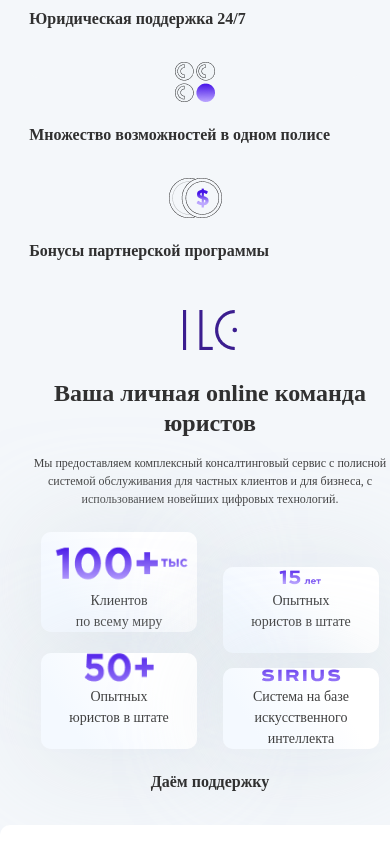
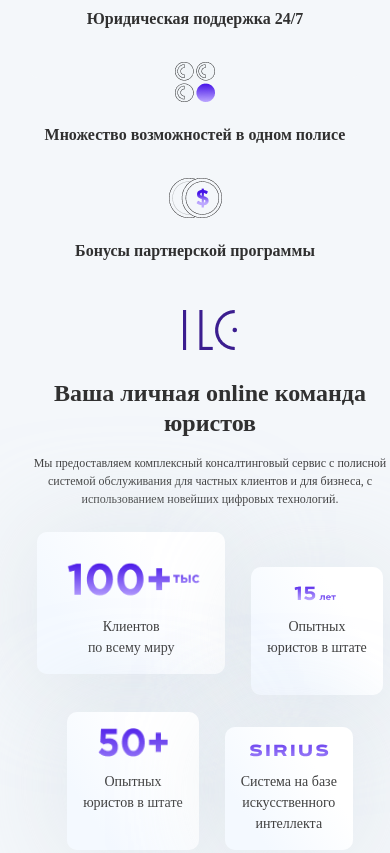
Before and after one commit to OlehHorodeckiy/Practice, a website: page #src/index.html in a window 390 px wide. Shown: the part 540-1393 px from the top of the page. Drawn offline with nearby package versions, Linux system fonts and the light colour scheme; files that its build step writes are made by us from their sources; files whose address does not match are found by name; a web font is replaced by a local one.

Commit message:
added block3

```diff
--- a/#src/index.html
+++ b/#src/index.html
@@ -136,14 +136,14 @@
             </div>
             <div class="expertise__statistick">
                 <div class="expertise__content-items">
-                    <div class="expertise__content">
+                    <div class="expertise__content1">
                     <img class="expertise__image1" src="./img/1.png" alt="">
 
                         <div class="expertise__content-text">Клиентов
                              по всему миру
                             </div>
                     </div>
-                    <div class="expertise__content">
+                    <div class="expertise__content2">
                         <img class="expertise__image2" src="./img/2.png" alt="">
 
                         <div class="expertise__content-text">Опытных
@@ -151,7 +151,7 @@
 
                         </div>
                     </div>
-                    <div class="expertise__content">
+                    <div class="expertise__content2">
                         <img class="expertise__image3"src="./img/3.png" alt="">
 
                         <div class="expertise__content-text">Опытных
@@ -159,7 +159,7 @@
 
                         </div>
                     </div>
-                    <div class="expertise__content">
+                    <div class="expertise__content3">
                         <img class="expertise__image4"src="./img/4.png" alt="">
 
                         <div class="expertise__content-text">Система на базе
--- a/#src/scss/style.scss
+++ b/#src/scss/style.scss
@@ -34,7 +34,6 @@ body {
     }
     .header__title {
       margin-left: 64px;
-
       font-style: normal;
       font-weight: normal;
       font-size: 12px;
@@ -106,6 +105,7 @@ body {
       width: 100%;
     }
     .about__title {
+      font-family: 'Gotham Pro';
       white-space: pre-line;
       font-style: normal;
       font-weight: bold;
@@ -194,7 +194,7 @@ body {
           height: 100%;
           column-gap: 26px;
           justify-content: flex-end;
-          .expertise__content {
+          .expertise__content1 {
             background: linear-gradient(
               236.29deg,
               #ffffff 29.99%,
@@ -203,13 +203,54 @@ body {
             text-align: center;
             box-shadow: 0px 4px 100px rgba(208, 218, 227, 0.57);
             border-radius: 10px;
-            width: 40%;
+
+            padding: 32px;
 
             .expertise__content-text {
               font-size: 14px;
               line-height: 150%;
               white-space: pre-line;
               color: #404040;
+              margin-top: 10px;
+            }
+          }
+          .expertise__content2 {
+            background: linear-gradient(
+              236.29deg,
+              #ffffff 29.99%,
+              #f4f9ff 79.17%
+            );
+            text-align: center;
+            box-shadow: 0px 4px 100px rgba(208, 218, 227, 0.57);
+            border-radius: 10px;
+            margin-bottom: 17px;
+            padding: 24px;
+
+            .expertise__content-text {
+              font-size: 14px;
+              line-height: 150%;
+              white-space: pre-line;
+              color: #404040;
+              margin-top: 10px;
+            }
+          }
+          .expertise__content3 {
+            background: linear-gradient(
+              236.29deg,
+              #ffffff 29.99%,
+              #f4f9ff 79.17%
+            );
+            text-align: center;
+            box-shadow: 0px 4px 100px rgba(208, 218, 227, 0.57);
+            border-radius: 10px;
+            padding: 40px;
+
+            .expertise__content-text {
+              font-size: 14px;
+              line-height: 150%;
+              white-space: pre-line;
+              color: #404040;
+              margin-top: 10px;
             }
           }
         }
@@ -1058,6 +1099,9 @@ body {
   .container {
     width: 540px;
   }
+  .help_content .wrapper .helper_content .item-help__text {
+    text-align: center;
+  }
   .footer .wrapper .footer__copy {
     display: block;
     text-align: center;
@@ -1356,4 +1400,28 @@ body {
     width: 100%;
     padding: 0 15px;
   }
+  .expertise
+    .container
+    .expertise__row
+    .expertise__statistick
+    .expertise__content-items
+    .expertise__content1 {
+    padding: 16px;
+  }
+  .expertise
+    .container
+    .expertise__row
+    .expertise__statistick
+    .expertise__content-items
+    .expertise__content2 {
+    padding: 16px;
+  }
+  .expertise
+    .container
+    .expertise__row
+    .expertise__statistick
+    .expertise__content-items
+    .expertise__content3 {
+    padding: 16px;
+  }
 }
```
Also changed, not shown: New-Project/index.html (+4 -4 lines), New-Project/css/style.css, New-Project/css/style.min.css.
